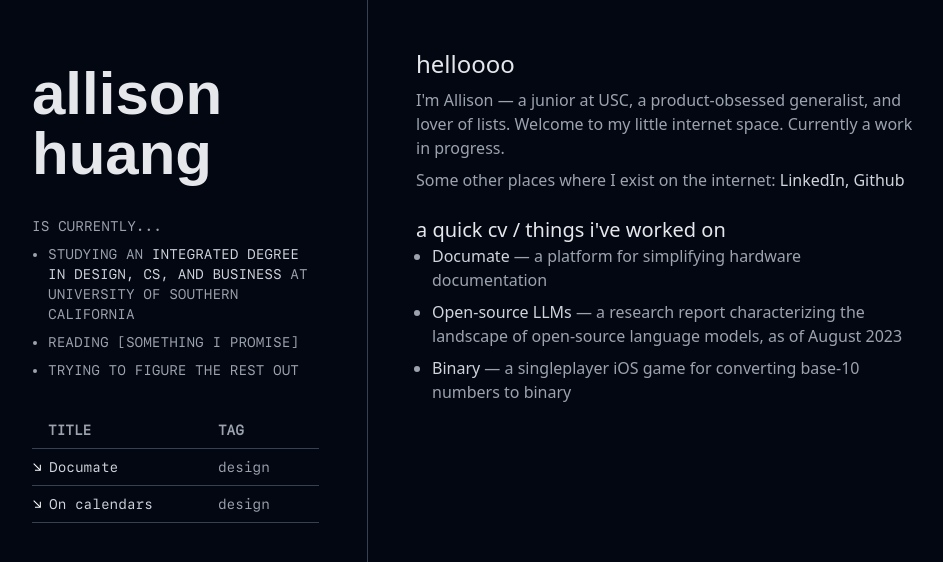
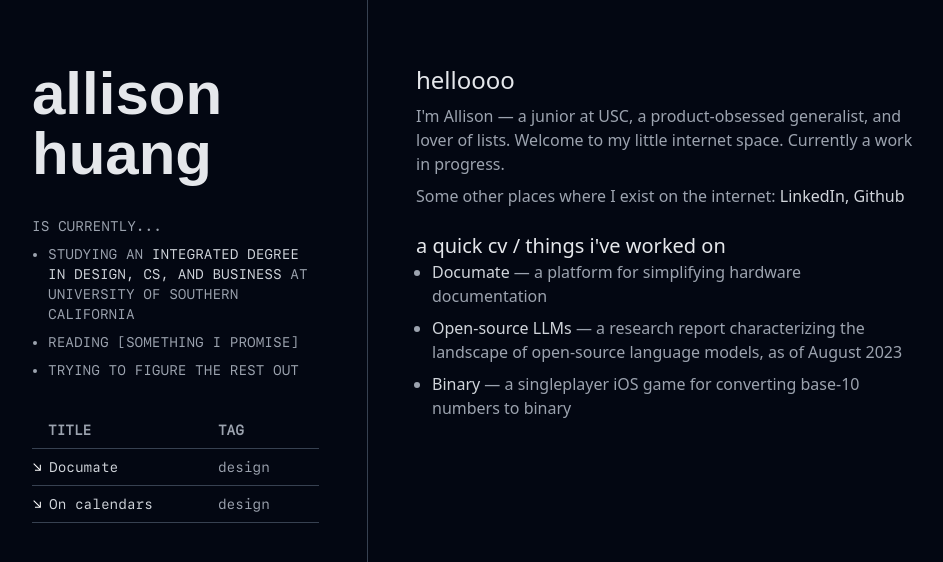
Before and after one commit to acyhuang/www.acyhuang, a React (Create React App) app: page / in a window 1280 px wide. Shown: the top 562 px of the page, without its empty margins (16-959 px from the left). Built offline with nearby package versions, Linux system fonts and the light colour scheme; a web font is replaced by a local one.

Commit message:
Updated margins for md

```diff
--- a/src/tailwind.css
+++ b/src/tailwind.css
@@ -28,7 +28,7 @@
         @apply bg-blue-950;
     }
     .text-container {
-        @apply w-full lg:max-w-prose px-4 pt-4 sm:pb-16 sm:px-12;
+        @apply w-full lg:max-w-prose px-4 pt-4 sm:pb-16 sm:px-12 md:pt-8;
     }
     .caption {
         @apply font-sf-mono text-xs uppercase;
```
